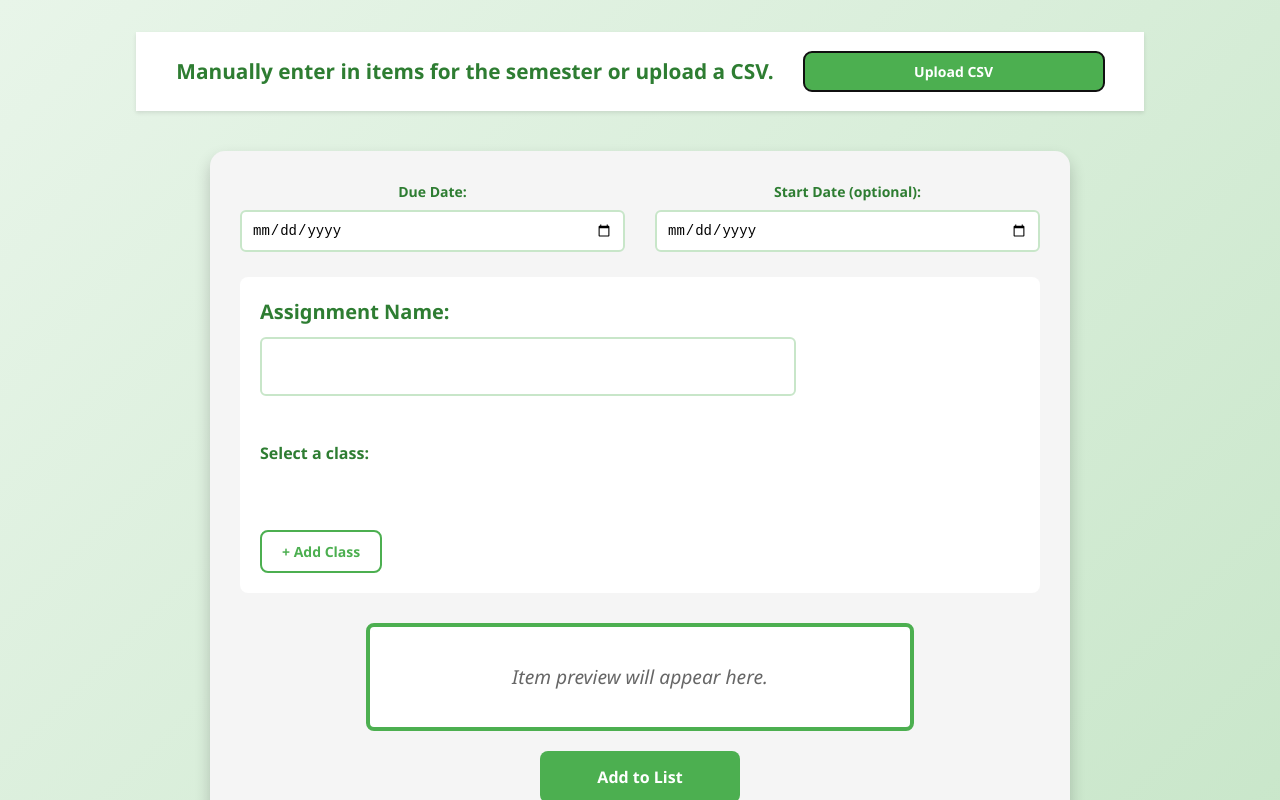
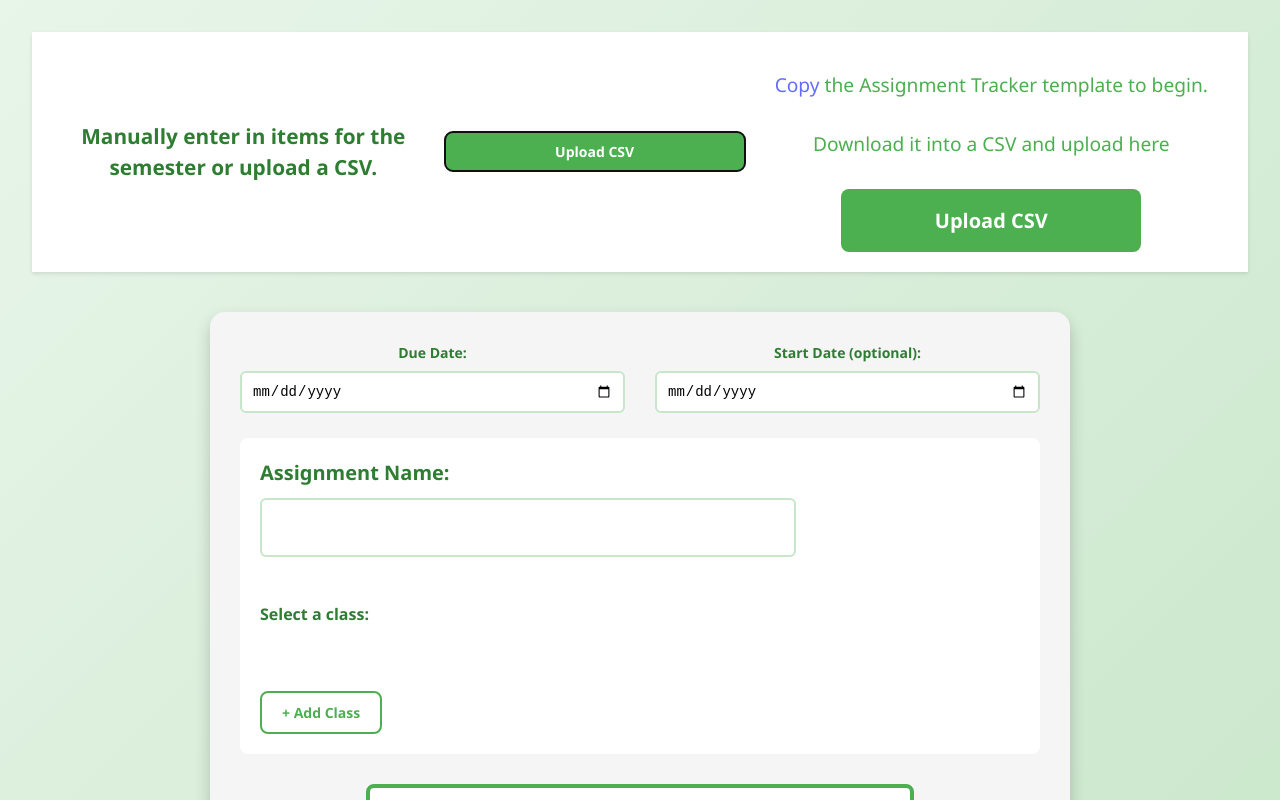
Before and after one commit to AudreyBurrell/Semester-to-do-list, a React (Vite) app: page /AddAssignmentsSemester in a window 1280 px wide. Both pictures are taken after a click on the button "Upload CSV". Shown: the top 800 px of the page. Built offline with nearby package versions, Linux system fonts and the light colour scheme.

Commit message:
Starting some of the functionality for the upload CSV button

```diff
--- a/src/AddAssignmentsSemester.jsx
+++ b/src/AddAssignmentsSemester.jsx
@@ -90,13 +90,28 @@ function AddAssignmentsSemester() {
         setStartDate('');
         setSelectedClass(null);
     };
+    //CSV popup stuff
+    const [showCSVPopup, setShowCSVPopup] = useState(false);
+    const handleCSVClick = () => {
+        setShowCSVPopup(!showCSVPopup);
+    };
 
 
     return (
         <div>
             <div className = "header">
                 <h3>Manually enter in items for the semester or upload a CSV. </h3>
-                <button id="CSVBtn"> Upload CSV </button>
+                <button id="CSVBtn" onClick={handleCSVClick}> Upload CSV </button>
+                {showCSVPopup && (
+                    <div className="CSVPopup">
+                        <p>
+                            <a href="https://docs.google.com/spreadsheets/d/1YxQ1XzAJDLQyaSTI2jshmNz32ysJCn3JR-idrP872zM/edit?usp=sharing">Copy</a>
+                            {' '} the Assignment Tracker template to begin.
+                        </p>
+                        <p> Download it into a CSV and upload here </p>
+                        <button className="uploadCSVBtn">Upload CSV</button>
+                    </div>
+                )}
             </div>
             <div className = "manualEnterArea">
                 <div className="dateArea">
```
